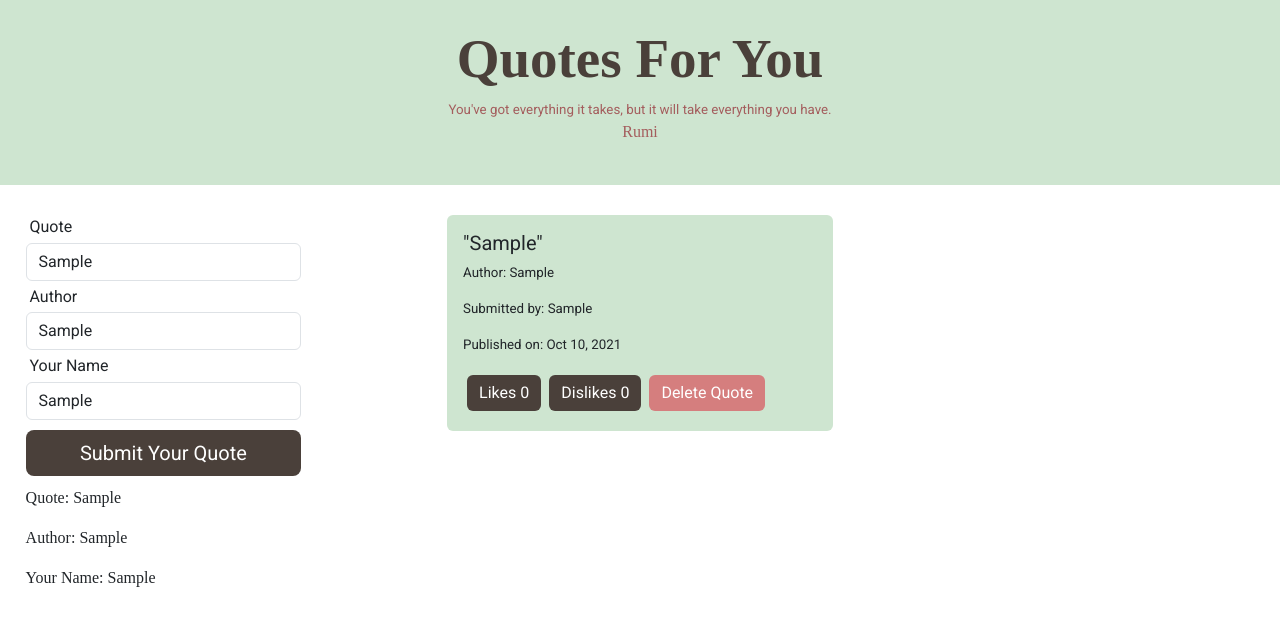
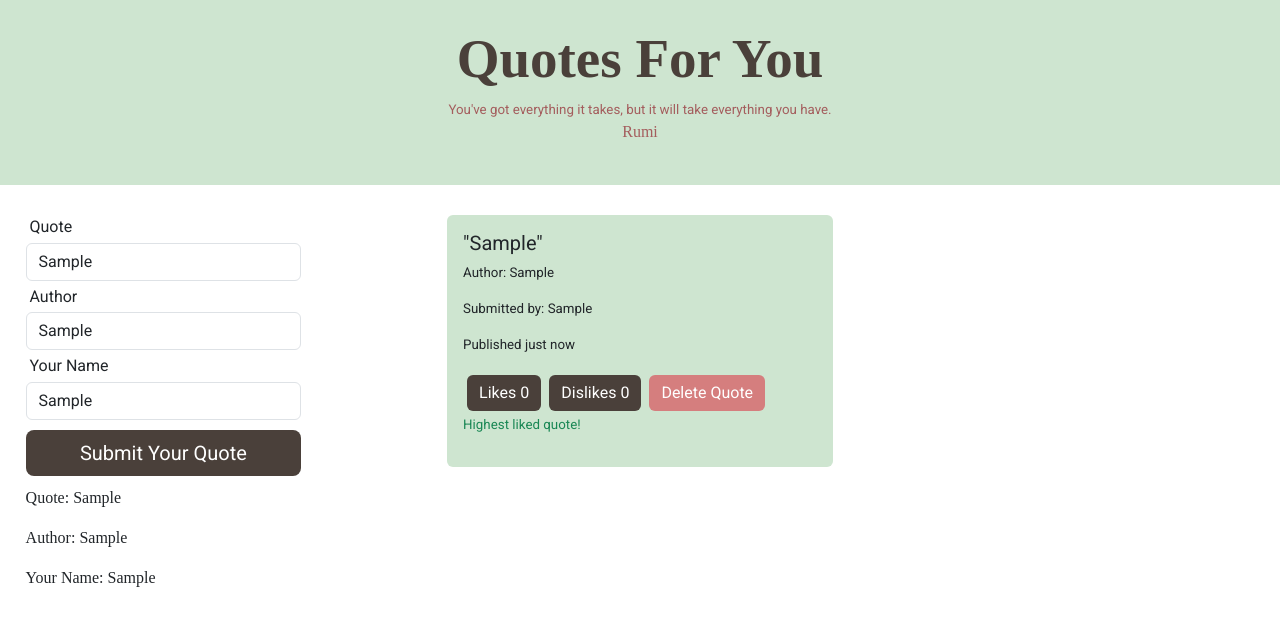
Before and after one commit to MwitaChacha/quotes-for-you, an Angular app: page / in a window 1280 px wide. Both pictures are taken after typing "Sample", "Sample", "Sample" into the empty fields and a click on the button "Submit Your Quote". Shown: the top 626 px of the page. Built offline with nearby package versions, Linux system fonts and the light colour scheme; a web font is replaced by a local one.

Commit message:
Adding time stamp and highest vote

```diff
--- a/src/app/components/quote-form/quote-form.component.html
+++ b/src/app/components/quote-form/quote-form.component.html
@@ -28,13 +28,14 @@
               <h5 class="card-title"><span> "{{quote.quoteMessage}}" </span></h5>
               <p class="card-text">Author:<span> {{quote.quoteAuthor}} </span></p>
               <p class="card-text">Submitted by: <span> {{quote.quoteUser}} </span></p>
-              <p>Published on: {{quote.published|date}}</p>
+              <p>Published {{quote.published|timeAgo}}</p>
               <button (click)="onLike(i)" class="btn btn-primary m-1 like-button" type="button">Likes
                 {{quote.likes}}</button>
               <button (click)="onDislike(i)" class="btn btn-primary m-1 dislike-button" type="button">Dislikes
                 {{quote.dislikes}}</button>
               <button (click)="onDelete(i)" class="btn btn-primary m-1 delete-button" type="button">Delete
                 Quote</button>
+                <p class="text-success" *ngIf="isMostLiked(i)">Highest liked quote!</p>
             </div>
           </div>
 
--- a/src/app/components/quote-form/quote-form.component.ts
+++ b/src/app/components/quote-form/quote-form.component.ts
@@ -51,4 +51,15 @@ export class QuoteFormComponent implements OnInit {
     const subjectQuote = currentList[index];
     subjectQuote.dislikes = subjectQuote.dislikes +  1;
   }
+
+  isMostLiked(index: number): boolean {
+    const currentList = this.quotes;
+    const subjectQuote = currentList[index];
+    let quotesComparisons: boolean[] = [];
+    currentList.forEach(item => {
+      const value = subjectQuote.likes >= item.likes;
+      quotesComparisons.push(value);
+    })
+    return quotesComparisons.every(item => item === true);
+  }
 }
--- a/src/app/time-ago.pipe.ts
+++ b/src/app/time-ago.pipe.ts
@@ -2,11 +2,35 @@ import { Pipe, PipeTransform } from '@angular/core';
 
 @Pipe({
   name: 'timeAgo'
+
 })
 export class TimeAgoPipe implements PipeTransform {
 
-  transform(value: any, ...args: any[]): any {
-    return value;
+  transform(value: any, args?: any): any {
+    if (value) {
+        const seconds = Math.floor((+new Date() - +new Date(value)) / 1000);
+        if (seconds < 29) // less than 30 seconds ago will show as 'Just now'
+            return 'just now';
+        const intervals = {
+            'year': 31536000,
+            'month': 2592000,
+            'week': 604800,
+            'day': 86400,
+            'hour': 3600,
+            'minute': 60,
+            'second': 1
+        };
+        let counter;
+        for (const i in intervals) {
+            counter = Math.floor(seconds /  intervals.second);
+            if (counter > 0)
+                if (counter === 1) {
+                    return counter + ' ' + i + ' ago';
+                } else {
+                    return counter + ' ' + i + 's ago';
+                }
+        }
+    }
   }
 
 }
```
